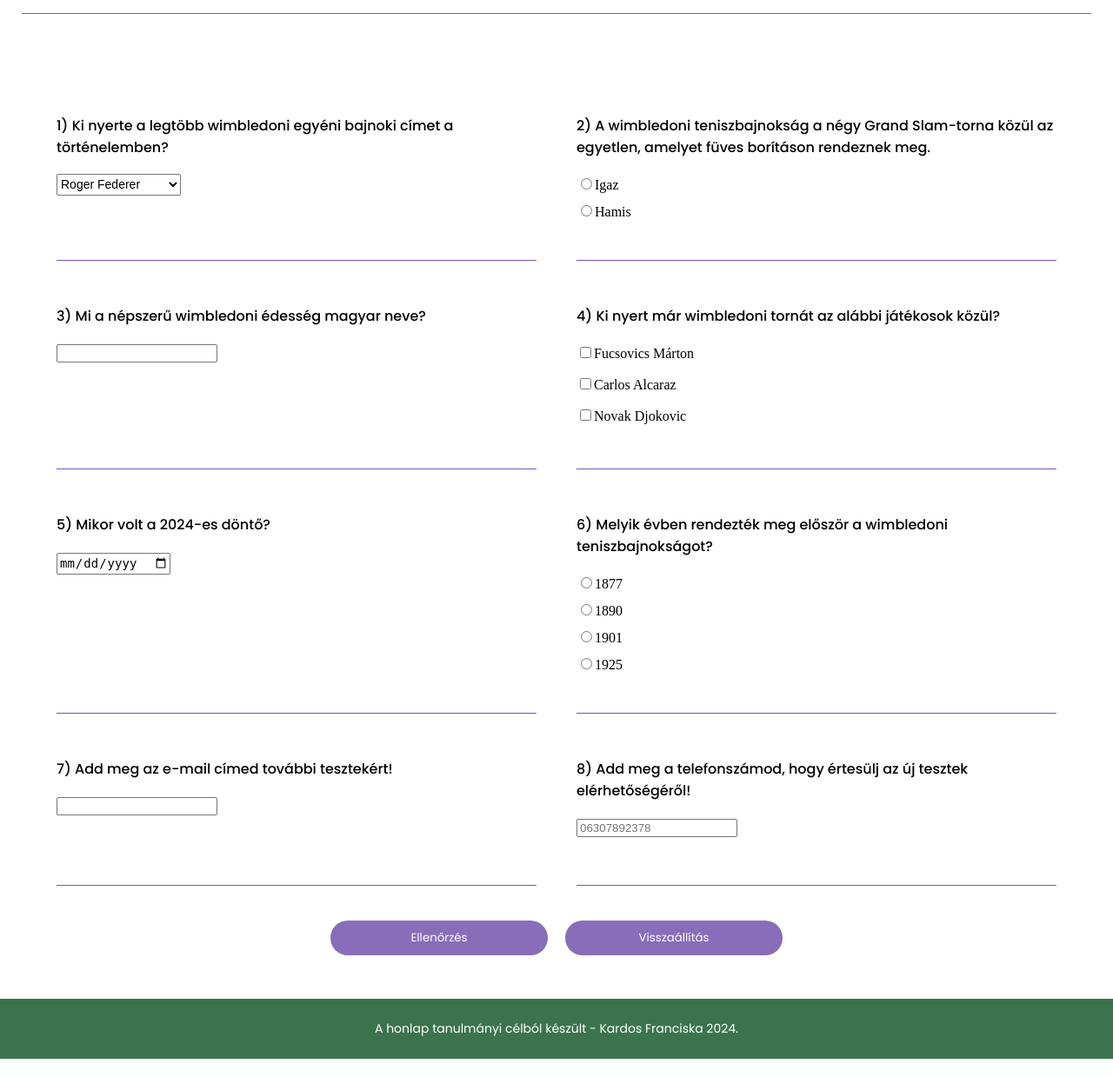
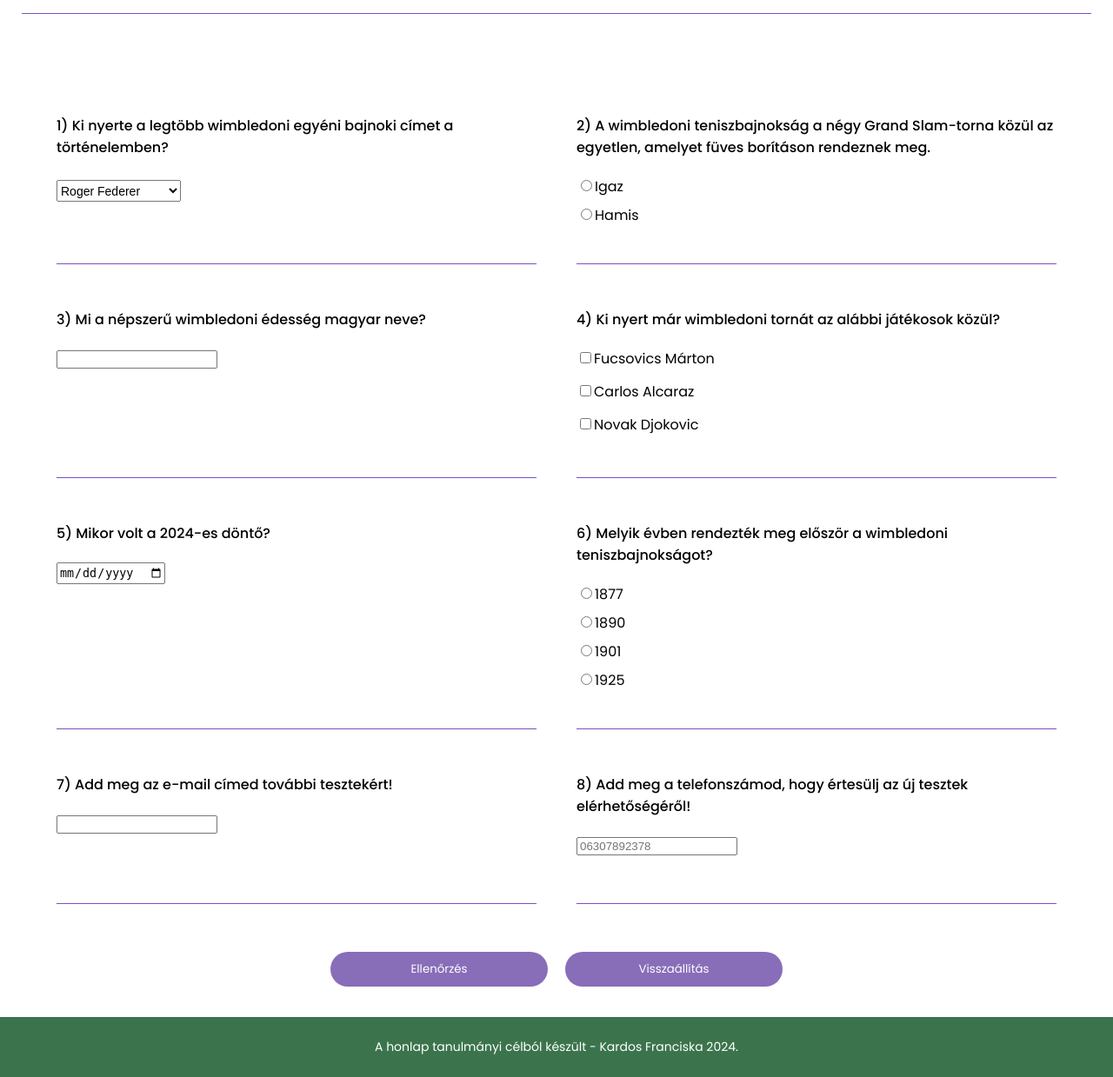
Before and after one commit to kardosfran/webfejlesztes, a PHP site: page /tudasproba.html in a window 1280 px wide. Shown: the part 180-1419 px from the top of the page at 87% size. Before the commit the page ends 1398 px from the top, so only its background shows below. Run offline with PHP 8.4, Linux system fonts and the light colour scheme; some web fonts are replaced.

Commit message:
javítás

```diff
--- a/style.css
+++ b/style.css
@@ -378,8 +378,12 @@ figcaption{
 .tesztkerdes{
     padding:35px 0;
     border-bottom: #7851c1 solid 1px;
+    font-family:"Poppins",serif;
+
 }
-
+.tesztkerdes label{
+    font-size:14px;
+}
 .teszt #elso{
     margin-bottom:0;
 }
@@ -392,15 +396,15 @@ figcaption{
 
 .teszt [type="radio"]{
     margin-bottom:15px;
-  }
+}
 
 .teszt [type="checkbox"]{
      margin-bottom:20px;
+
 }
 
 .teszt [type="date"]{
     height:25px;
-    font-size:14px;
     margin-bottom:20px;
 }
 
@@ -422,7 +426,8 @@ figcaption{
     flex-wrap: wrap;
     justify-content: center;
     width:100%;
-    margin-bottom:30px;
+    margin-bottom:15px;
+    margin-top:15px;
 }
 
 #ell,#torol{
@@ -568,6 +573,9 @@ footer p{
     .formtarto p{
         font-size:16px;
     }
+    .tesztkerdes label{
+        font-size: 16px;;
+    }
     .tesztkerdes{
         width:48%;
     }
```
